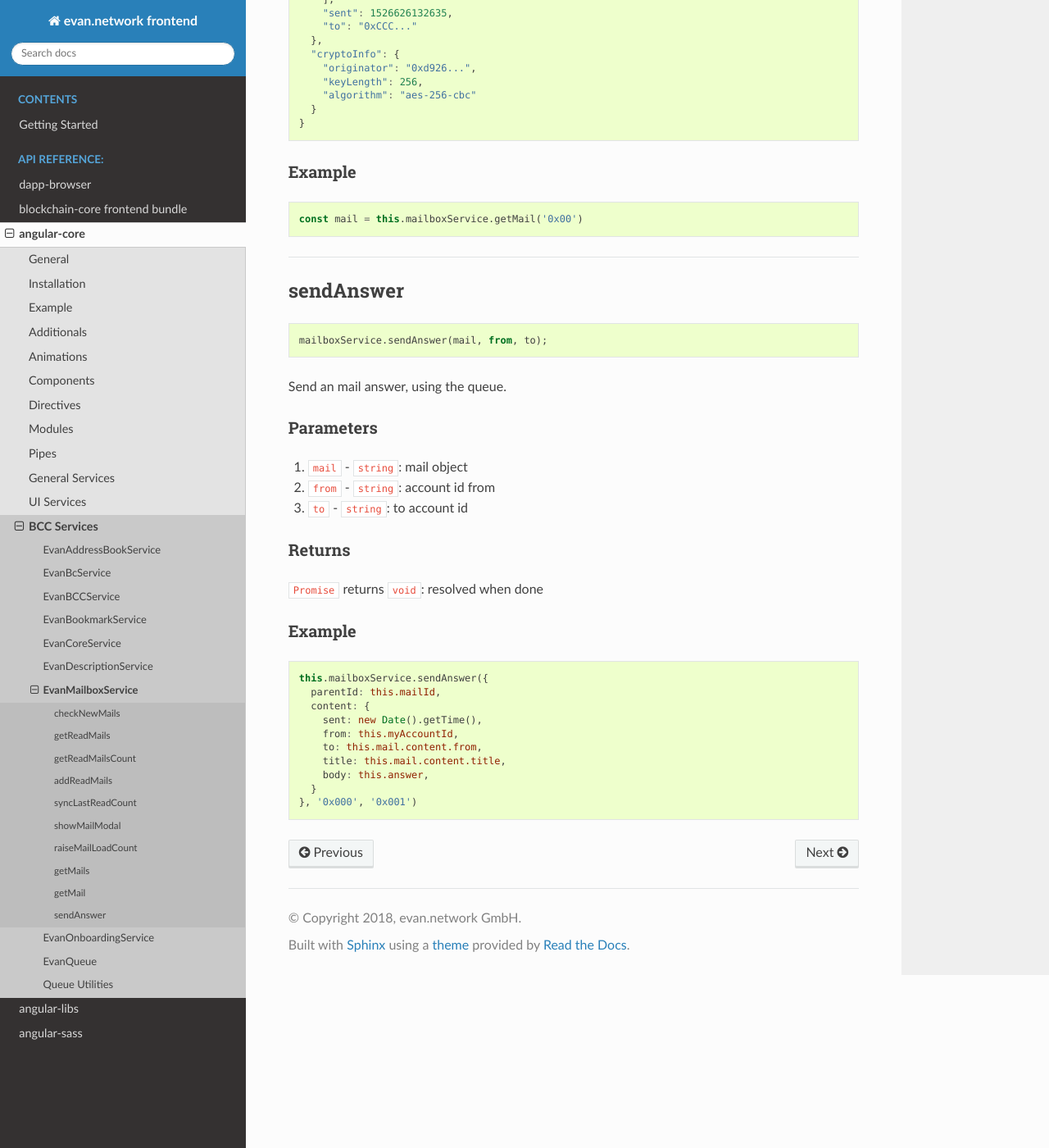
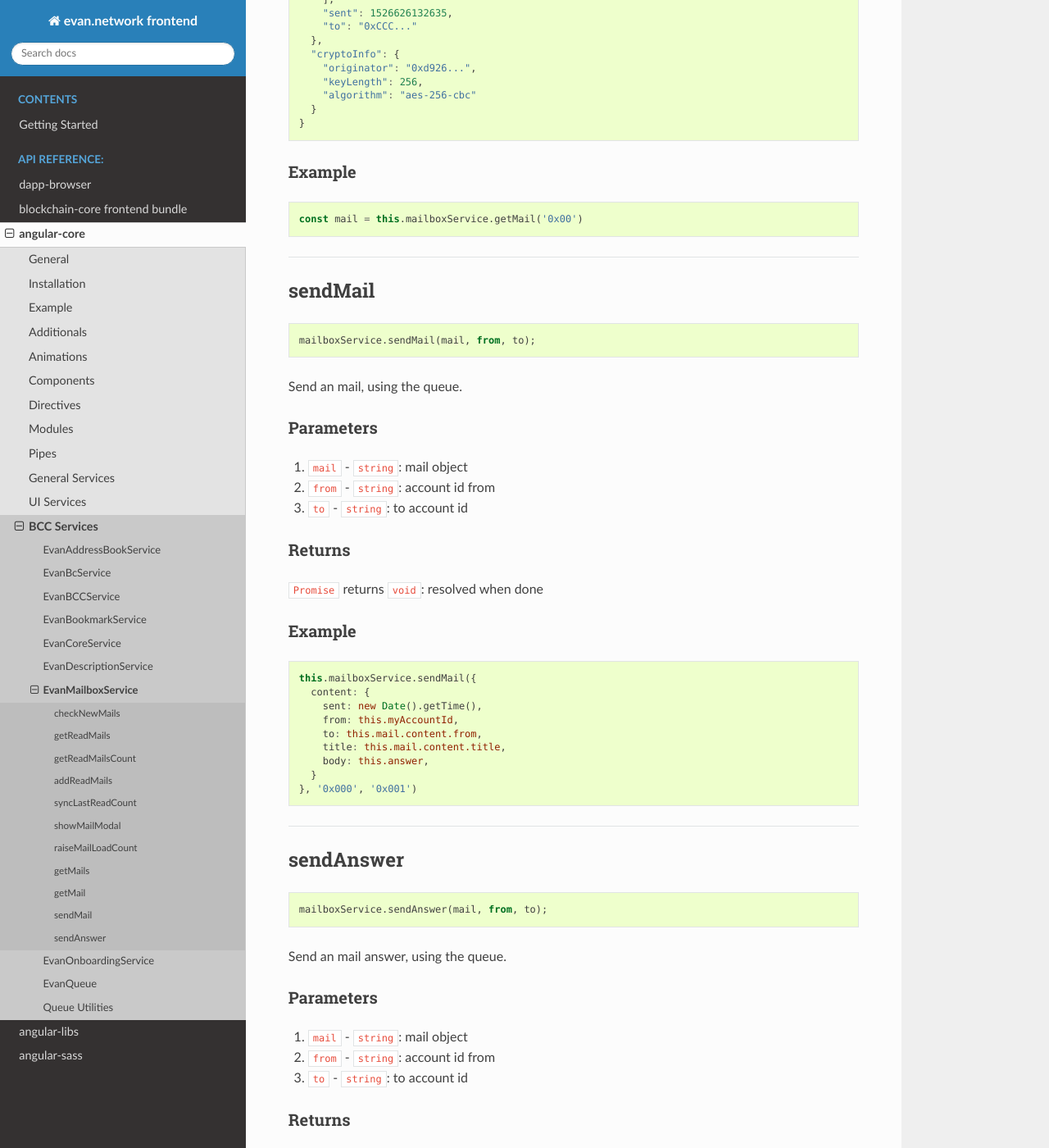
Before and after one commit to evannetwork/ui-docs, a Sphinx documentation site: the page built from docs/angular-core/services/bcc/mailbox.rst, in a window 1280 px wide and 1400 px high, scrolled down 4948 px. Shown: the whole window at 82% size. Built offline with Sphinx 7.4.7 and the Read the Docs theme 2.0.0, drawn with Linux system fonts in a browser that asks for light colours.

Commit message:
ui-angular-core' 'sendMail' function

```diff
--- a/docs/angular-core/services/bcc/mailbox.rst
+++ b/docs/angular-core/services/bcc/mailbox.rst
@@ -344,6 +344,50 @@ Example
 
 --------------------------------------------------------------------------------
 
+.. _document_sendMail:
+
+sendMail
+================================================================================
+
+.. code-block:: typescript
+
+  mailboxService.sendMail(mail, from, to);
+
+Send an mail, using the queue.
+
+----------
+Parameters
+----------
+
+#. ``mail`` - ``string``: mail object
+#. ``from`` - ``string``: account id from
+#. ``to`` - ``string``: to account id
+
+-------
+Returns
+-------
+
+``Promise`` returns ``void``: resolved when done
+
+-------
+Example
+-------
+
+.. code-block:: typescript
+
+  this.mailboxService.sendMail({
+    content: {
+      sent: new Date().getTime(),
+      from: this.myAccountId,
+      to: this.mail.content.from,
+      title: this.mail.content.title,
+      body: this.answer,
+    }
+  }, '0x000', '0x001')
+
+
+--------------------------------------------------------------------------------
+
 .. _document_sendAnswer:
 
 sendAnswer
```
Also changed, not shown: versions.md (+1 -0 lines).
